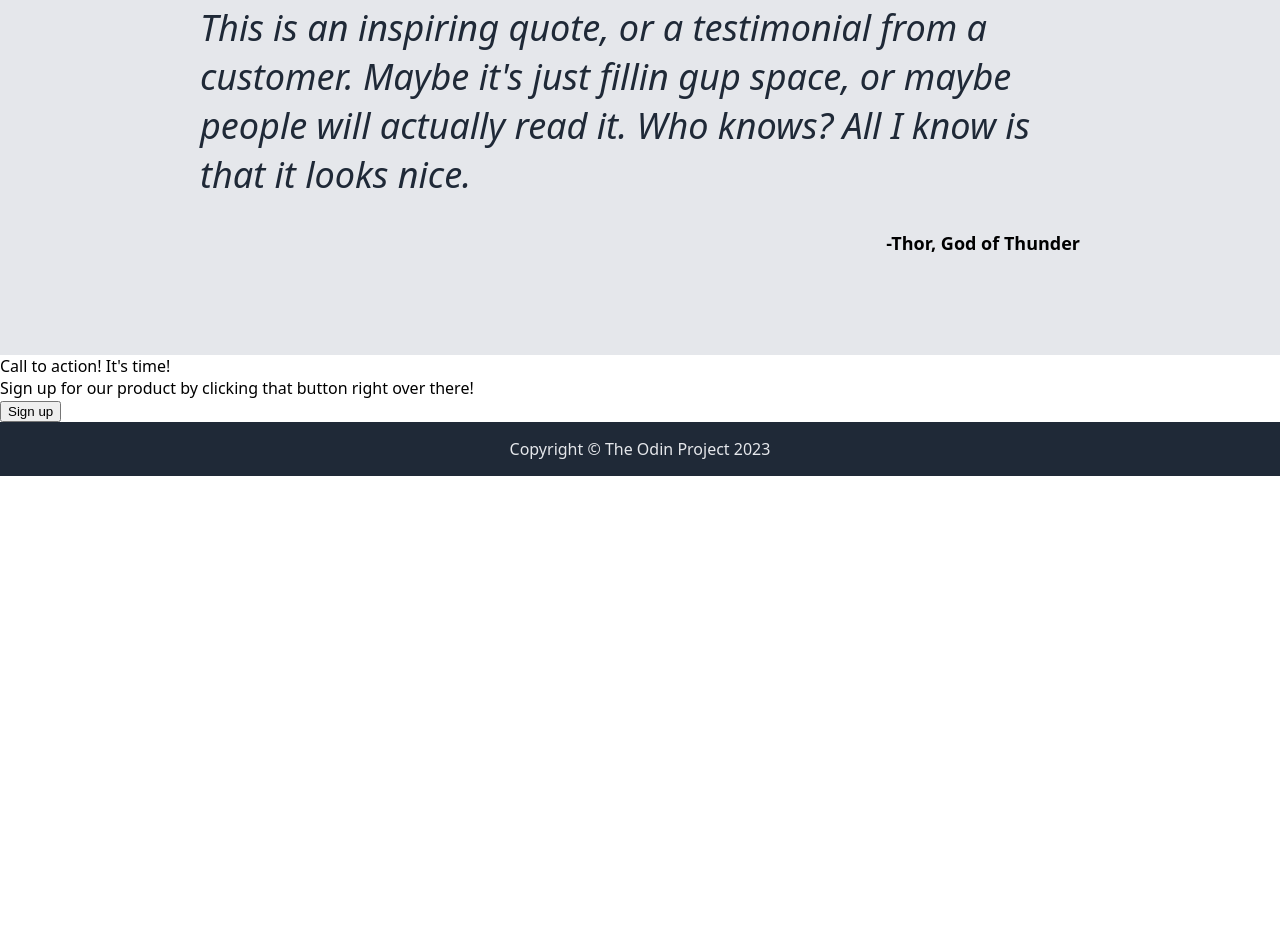
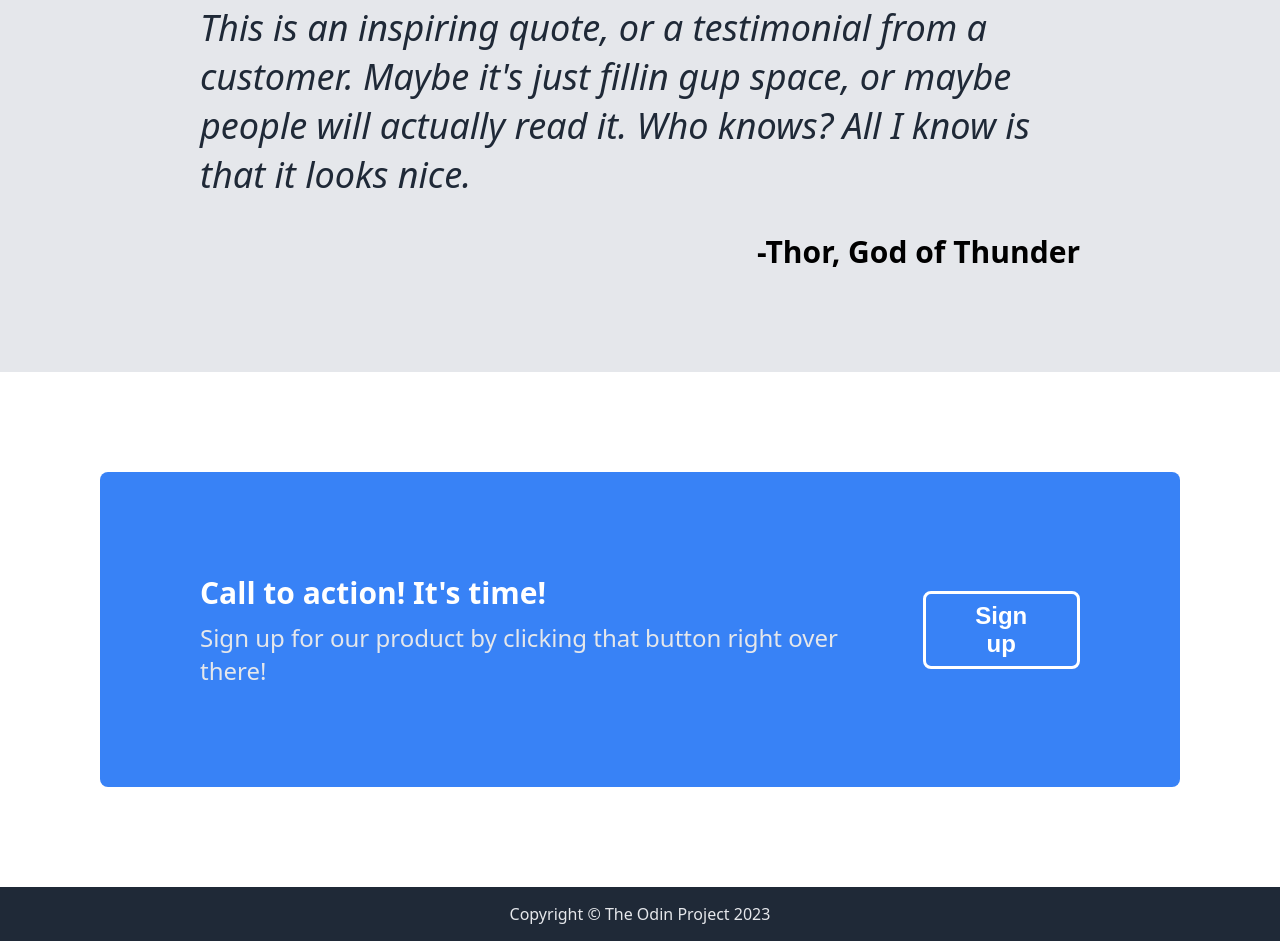
Before and after one commit to shakani/odin_landing_page, a plain HTML site: page index.html in a window 1280 px wide. Shown: the part 1149-2090 px from the top of the page. Before the commit the page ends 1625 px from the top, so only its background shows below. Drawn offline with Linux system fonts and the light colour scheme.

Commit message:
Styled action panel

```diff
--- a/index.html
+++ b/index.html
@@ -58,8 +58,8 @@
 
     <div class="action">
         <div class="action-text">
-            <div>Call to action! It's time!</div>
-            <div>Sign up for our product by clicking that button right over there!</div>
+            <div class="action-header">Call to action! It's time!</div>
+            <div class="action-text">Sign up for our product by clicking that button right over there!</div>
         </div>
         <button>Sign up</button>
     </div>
--- a/styles.css
+++ b/styles.css
@@ -176,9 +176,79 @@ ul {
 }
 
 .quote > .quote-attribution {
-    font-size: 18px;
+    font-size: 30px;
     font-weight: bold;
     align-self: flex-end;
+}
+
+/* Call to action */
+
+.action {
+    display: flex;
+    flex-direction: row;
+    justify-content: space-around;
+    gap: 16px;
+    align-items: center;
+    margin: 100px 100px;
+    padding: 100px 100px;
+    background-color: #3882F6;
+    border-radius: .5em;
+}
+
+.action > .action-text {
+    display: flex;
+    flex-direction: column;
+    gap: 8px;
+}
+
+.action > .action-text > .action-header {
+    font-size: 30px;
+    font-weight: bold;
+    color: white;
+}
+
+.action > .action-text > .action-text {
+    font-size: 24px;
+    color: #E5E7EB;
+}
+
+/* .action > button {
+    cursor: pointer;
+    outline: 10px;
+    color: #fff;
+    background-color: #3882F6;
+    border-width: 10px;
+    border-color: #fff;
+    display: inline-block;
+    font-weight: 400;
+    line-height: 1.5;
+    text-align: center;
+    border: 1px solid transparent;
+    padding: 4px 24px;
+    font-size: 16px;
+    font-weight: bold;
+    border-radius: .5rem;
+    transition: color .15s ease-in-out,background-color .15s ease-in-out,border-color .15s ease-in-out,box-shadow .15s ease-in-out;
+    margin-top: auto;
+} */
+
+.action > button {
+    cursor: pointer;
+    background-color: #3882F6;
+    color: #fff;
+    border-color: #fff;
+    border: 3px solid;
+    padding: 8px 32px;
+    font-size: 24px;
+    font-weight: bold;
+    border-radius: .5rem;
+}
+
+.action > button:hover {
+    color: #fff;
+    background-color: #fff;
+    /* border-color: #0a58ca; */
+    color: #0a58ca;
 }
 
 /* Footer formatting */
```
